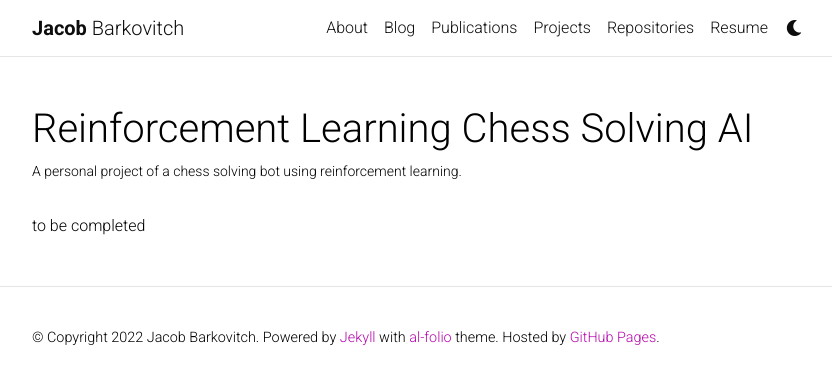
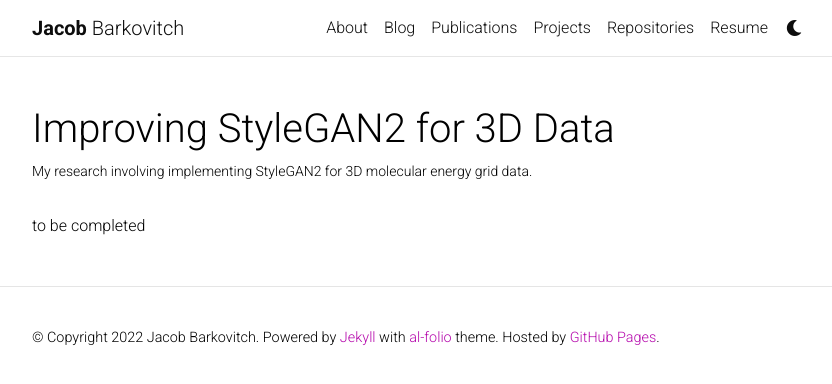
Before and after one commit to jakebarkovitch/jakebarkovitch.github.io, a Jekyll site: the page built from _projects/7_project.md, in a window 1280 px wide. Shown: the top 384 px of the page, without its empty margins (223-1055 px from the left). Built offline with Jekyll 4.4.1, drawn with Linux system fonts in a browser that asks for light colours; comment, search, counter and statistics services are not loaded; a style sheet for code colours, icons or effects is not loaded.

Commit message:
Update 7_project.md

```diff
--- a/_projects/7_project.md
+++ b/_projects/7_project.md
@@ -1,10 +1,10 @@
 ---
 layout: page
-title: Reinforcement Learning Chess Solving AI
-description: A personal project of a chess solving bot using reinforcement learning.
-img: assets/img/chess.png
+title: Improving StyleGAN2 for 3D Data
+description: My research involving implementing StyleGAN2 for 3D molecular energy grid data.
+img: assets/img/mof_energy.png
 importance: 4
-category: personal
+category: professional
 ---
 
 to be completed
```
